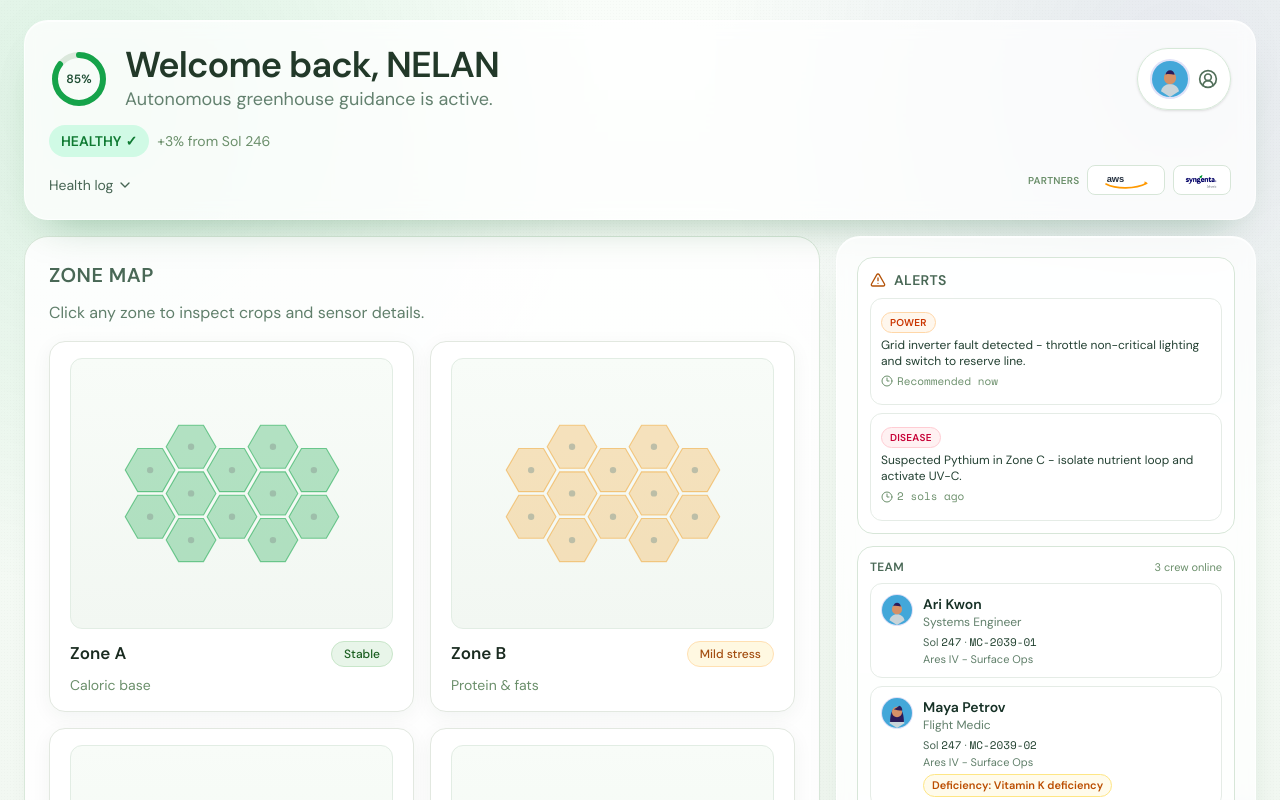
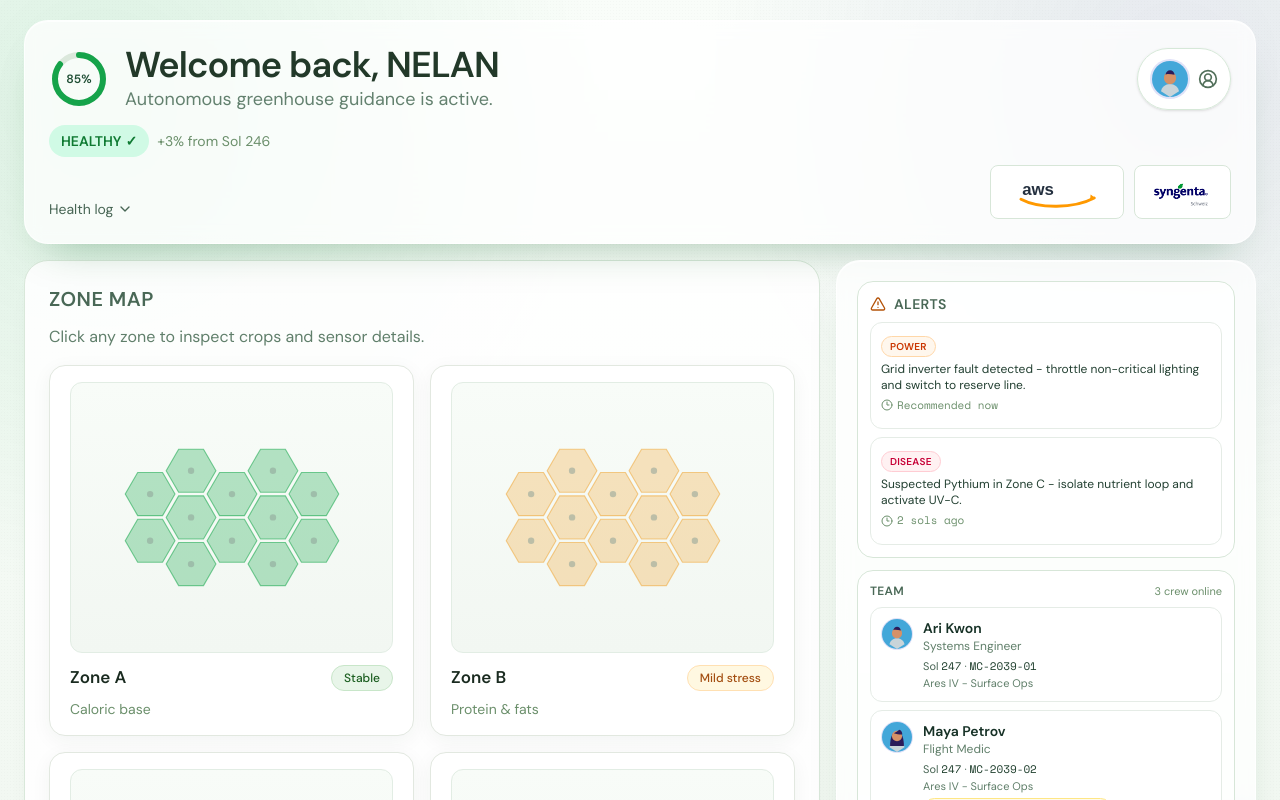
Before and after one commit to samuel-baumgartner/Start-Hack-26, a Next.js app: page / in a window 1280 px wide. Shown: the top 800 px of the page. Built offline with nearby package versions, Linux system fonts and the light colour scheme.

Commit message:
changed partners

```diff
--- a/components/layout/Header.tsx
+++ b/components/layout/Header.tsx
@@ -201,18 +201,17 @@ export function Header({
                 <ChevronDown className={`h-4 w-4 transition-transform ${logOpen ? "rotate-180" : ""}`} />
               </button>
 
-              <div className="flex items-center gap-2">
-                <span className="text-[10px] font-semibold uppercase tracking-wide text-[#6b8f6b]">Partners</span>
-                <div className="rounded-lg border border-[#d7e6d8] bg-white/85 px-2 py-1">
-                  <Image src="/logos/aws-logo.svg" alt="AWS" width={70} height={24} className="h-5 w-auto" />
+              <div className="flex items-center gap-2.5">
+                <div className="rounded-lg border border-[#d7e6d8] bg-white/85 px-3 py-2">
+                  <Image src="/logos/aws-logo.svg" alt="AWS" width={110} height={36} className="h-9 w-auto" />
                 </div>
-                <div className="rounded-lg border border-[#d7e6d8] bg-white/85 px-2 py-1">
+                <div className="rounded-lg border border-[#d7e6d8] bg-white/85 px-3 py-2">
                   <Image
                     src="/logos/syngenta-logo.png"
                     alt="Syngenta"
-                    width={96}
-                    height={24}
-                    className="h-5 w-auto"
+                    width={154}
+                    height={36}
+                    className="h-9 w-auto"
                   />
                 </div>
               </div>
```
